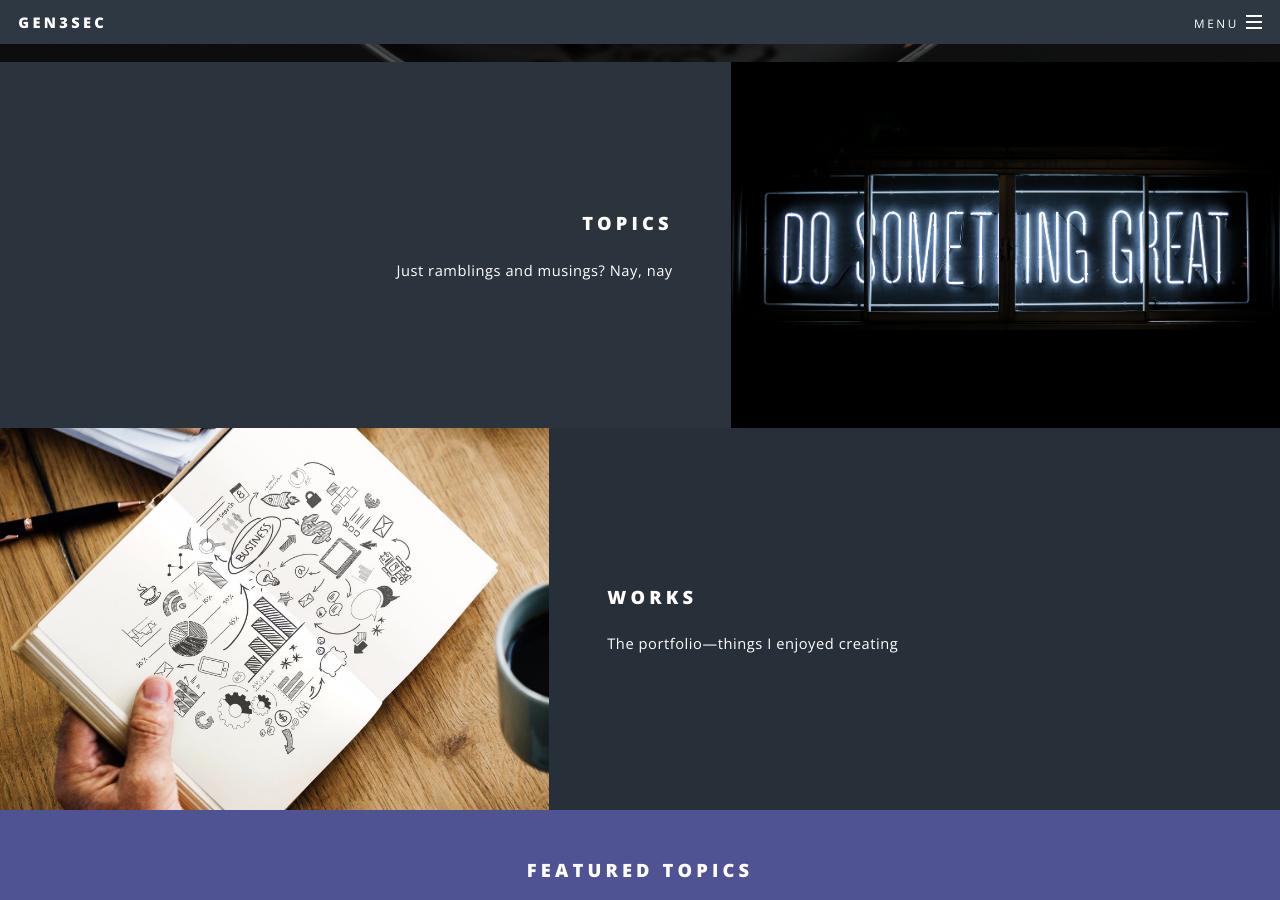
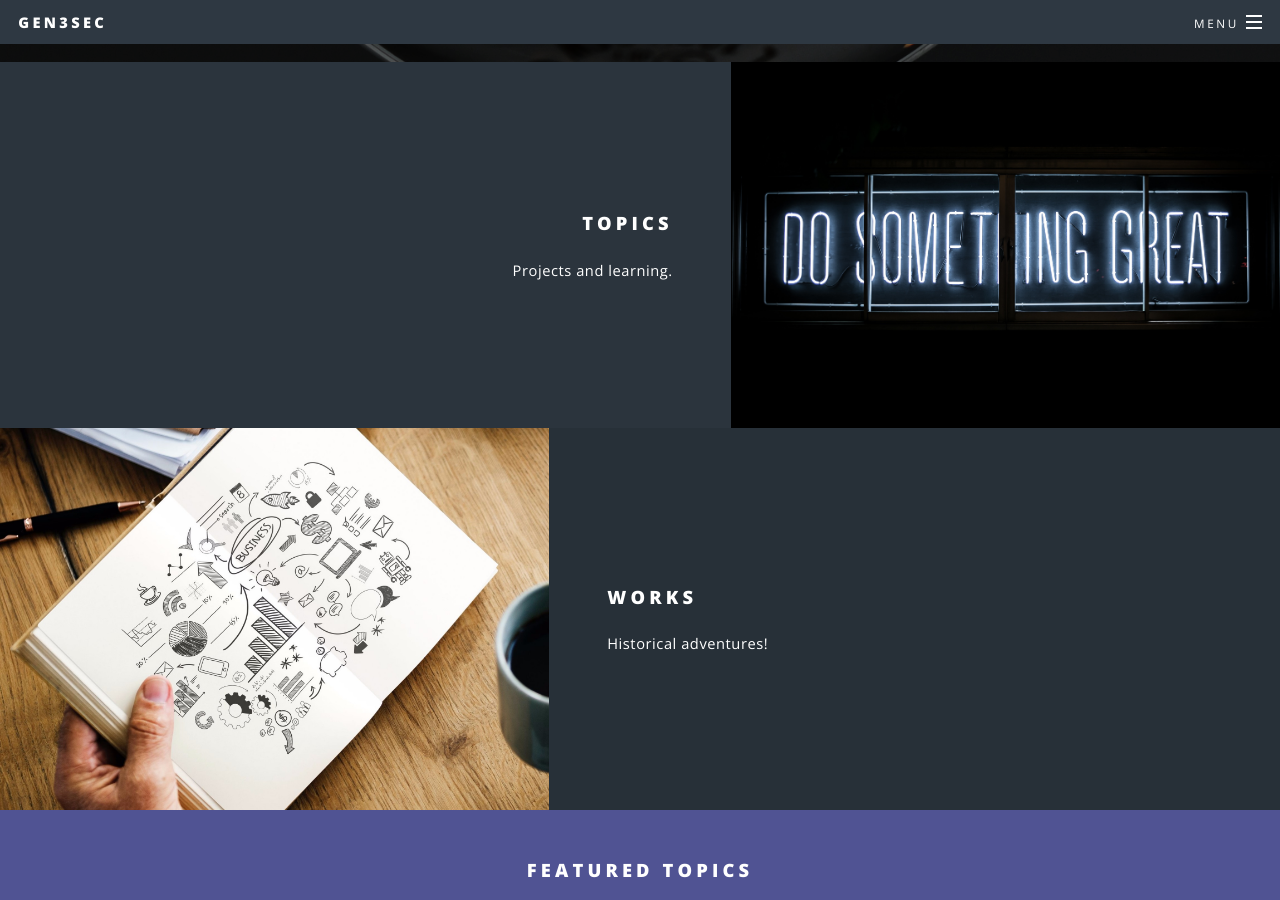
Before and after one commit to Gen3Sec/gen3sec.github.io, a Jekyll site: the page built from index.md, in a window 1280 px wide and 900 px high, scrolled down 1213 px. Built offline with Jekyll 4.4.1, drawn with Linux system fonts in a browser that asks for light colours.

Commit message:
updated topics and works excerpts

```diff
--- a/_pages/topics.html
+++ b/_pages/topics.html
@@ -3,7 +3,7 @@ key: 2
 title: Topics
 permalink: /topics/
 options: fullwidth
-excerpt: Just ramblings and musings? Nay, nay
+excerpt: Projects and learning.
 image: pic01.jpg
 background-image: pic01.jpg
 ---
--- a/_pages/works.html
+++ b/_pages/works.html
@@ -2,7 +2,7 @@
 key: 1
 title: Works
 permalink: /works/
-excerpt: The portfolio&mdash;things I enjoyed creating
+excerpt: Historical adventures!
 image: pic02.jpg
 background-image: pic02.jpg
 ---
```
